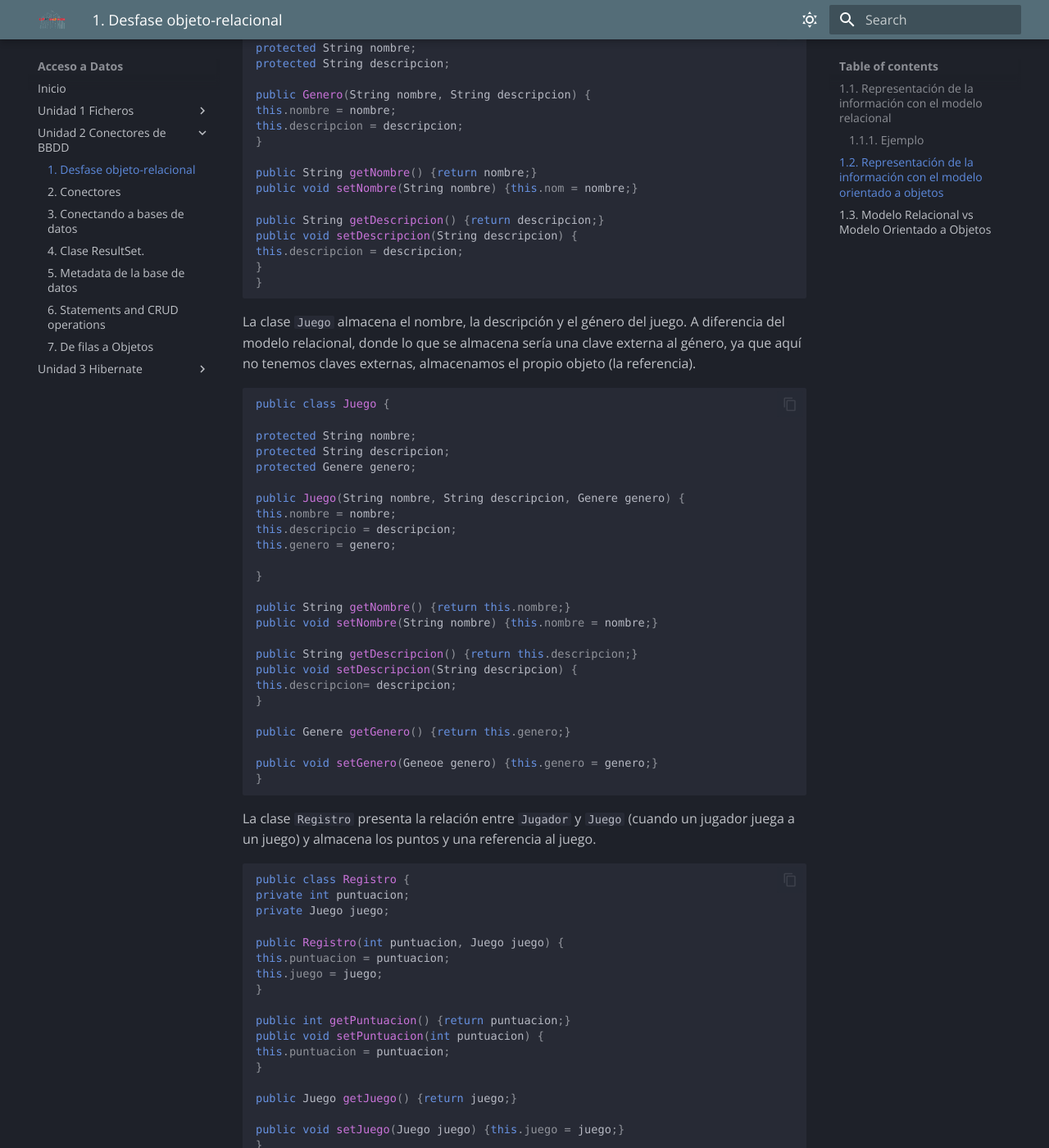
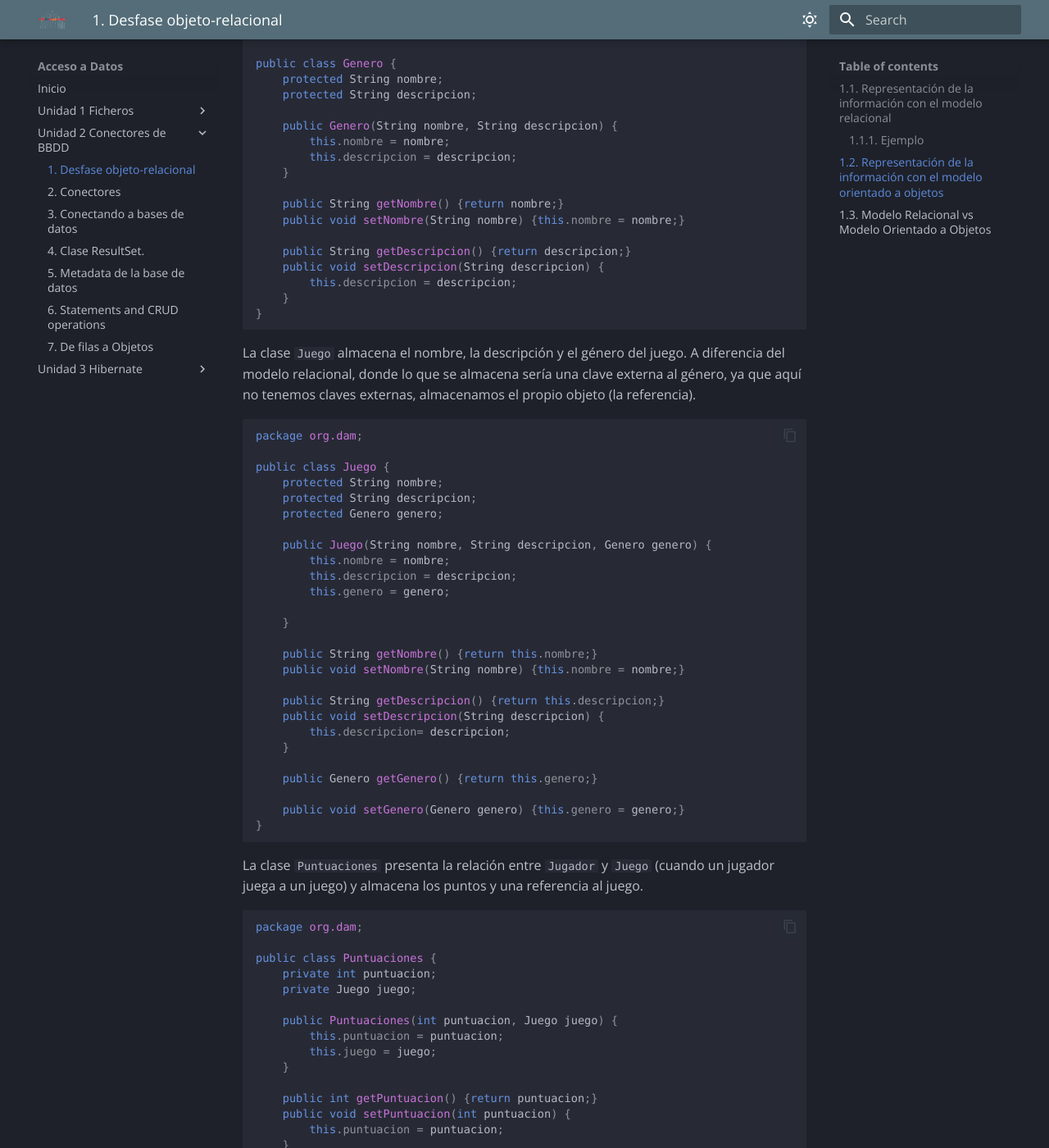
Before and after one commit to ManuEduGVA/ad, an MkDocs documentation site: the page built from docs/Unidad 2 Conectores de BBDD/1_Object_relational_impedance_mismatch.es.md, in a window 1280 px wide and 1400 px high, scrolled down 4660 px. Shown: the whole window at 82% size. Built offline with MkDocs 1.6.1 and Material for MkDocs 9.7.7, drawn with Linux system fonts in a browser that asks for light colours; some web fonts are replaced; some of the changed text lies outside the part shown.

Commit message:
Unidad 2. Operaciones CRUD. Ejemplos. código de clase

````diff
--- a/docs/Unidad 2 Conectores de BBDD/1_Object_relational_impedance_mismatch.es.md
+++ b/docs/Unidad 2 Conectores de BBDD/1_Object_relational_impedance_mismatch.es.md
@@ -116,75 +116,80 @@ Como podemos ver, tiene una estructura similar, a la que también hemos añadido
 La clase `Genere` es una clase POJO, que sólo almacena información (nombre y descripción del tipo de juego) e implementa getters y setters.
 
 ```java
+package org.dam;
+
 public class Genero {
-protected String nombre;
-protected String descripcion;
+    protected String nombre;
+    protected String descripcion;
 
-public Genero(String nombre, String descripcion) {
-this.nombre = nombre;
-this.descripcion = descripcion;
-}
+    public Genero(String nombre, String descripcion) {
+        this.nombre = nombre;
+        this.descripcion = descripcion;
+    }
 
-public String getNombre() {return nombre;}
-public void setNombre(String nombre) {this.nom = nombre;}
+    public String getNombre() {return nombre;}
+    public void setNombre(String nombre) {this.nombre = nombre;}
 
-public String getDescripcion() {return descripcion;}
-public void setDescripcion(String descripcion) {
-this.descripcion = descripcion;
-}
+    public String getDescripcion() {return descripcion;}
+    public void setDescripcion(String descripcion) {
+        this.descripcion = descripcion;
+    }
 }
 ```
 
 La clase `Juego` almacena el nombre, la descripción y el género del juego. A diferencia del modelo relacional, donde lo que se almacena sería una clave externa al género, ya que aquí no tenemos claves externas, almacenamos el propio objeto (la referencia).
 
 ```java
+package org.dam;
+
 public class Juego {
+    protected String nombre;
+    protected String descripcion;
+    protected Genero genero;
 
-protected String nombre;
-protected String descripcion;
-protected Genere genero;
+    public Juego(String nombre, String descripcion, Genero genero) {
+        this.nombre = nombre;
+        this.descripcion = descripcion;
+        this.genero = genero;
 
-public Juego(String nombre, String descripcion, Genere genero) {
-this.nombre = nombre;
-this.descripcio = descripcion;
-this.genero = genero;
+    }
 
-}
+    public String getNombre() {return this.nombre;}
+    public void setNombre(String nombre) {this.nombre = nombre;}
 
-public String getNombre() {return this.nombre;}
-public void setNombre(String nombre) {this.nombre = nombre;}
+    public String getDescripcion() {return this.descripcion;}
+    public void setDescripcion(String descripcion) {
+        this.descripcion= descripcion;
+    }
 
-public String getDescripcion() {return this.descripcion;}
-public void setDescripcion(String descripcion) {
-this.descripcion= descripcion;
-}
+    public Genero getGenero() {return this.genero;}
 
-public Genere getGenero() {return this.genero;}
-
-public void setGenero(Geneoe genero) {this.genero = genero;}
+    public void setGenero(Genero genero) {this.genero = genero;}
 }
 ```
 
-La clase `Registro` presenta la relación entre `Jugador` y `Juego` (cuando un jugador juega a un juego) y almacena los puntos y una referencia al juego.
+La clase `Puntuaciones` presenta la relación entre `Jugador` y `Juego` (cuando un jugador juega a un juego) y almacena los puntos y una referencia al juego.
 
 ```java
-public class Registro {
-private int puntuacion;
-private Juego juego;
+package org.dam;
 
-public Registro(int puntuacion, Juego juego) {
-this.puntuacion = puntuacion;
-this.juego = juego;
-}
+public class Puntuaciones {
+    private int puntuacion;
+    private Juego juego;
 
-public int getPuntuacion() {return puntuacion;}
-public void setPuntuacion(int puntuacion) {
-this.puntuacion = puntuacion;
-}
+    public Puntuaciones(int puntuacion, Juego juego) {
+        this.puntuacion = puntuacion;
+        this.juego = juego;
+    }
 
-public Juego getJuego() {return juego;}
+    public int getPuntuacion() {return puntuacion;}
+    public void setPuntuacion(int puntuacion) {
+        this.puntuacion = puntuacion;
+    }
 
-public void setJuego(Juego juego) {this.juego = juego;}
+    public Juego getJuego() {return juego;}
+
+    public void setJuego(Juego juego) {this.juego = juego;}
 }
 ```
 
@@ -192,30 +197,35 @@ public void setJuego(Juego juego) {this.juego = juego;}
 Y finalmente, la clase `Jugador` almacena el apodo y la fecha de registro para cada jugador, y después, un array con todos los juegos que el jugador ha jugado:
 
 ```java
+package org.dam;
+
+import java.util.Date;
+import java.util.Set;
+
 public class Jugador {
 
-private String nick;
-private Date fechaRegistro;
-private Set<Registro> puntuaciones;
+    private String nick;
+    private Date fechaRegistro;
+    private Set<Puntuaciones> puntuaciones;
 
-public Jugador(String nick, Date fechaRegistro) {
-this.nick = nick;
-this.fechaRegistro = fechaRegistro;
-}
+    public Jugador(String nick, Date fechaRegistro) {
+        this.nick = nick;
+        this.fechaRegistro = fechaRegistro;
+    }
 
-public String getNick() {return nick;}
-public void setNick(String nick) {this.nick = nick;}
+    public String getNick() {return nick;}
+    public void setNick(String nick) {this.nick = nick;}
 
-public Date getFechaRegistro() {return fechaRegistro;}
-public void setFechaRegistro(Date fechaRegistro) {
-this.fechaRegistro = fechaRegistro;
-}
+    public Date getFechaRegistro() {return fechaRegistro;}
+    public void setFechaRegistro(Date fechaRegistro) {
+        this.fechaRegistro = fechaRegistro;
+    }
 
-public Set getPuntuaciones() {return this.puntuaciones;}
-public void setPuntuacion(Juego juego, int puntuacion) {
-Registro registro = new Registro(puntuacion, juego);
-this.puntuaciones.add(registro);
-}
+    public Set getPuntuaciones() {return this.puntuaciones;}
+    public void setPuntuacion(Juego juego, int puntuacion) {
+        Puntuaciones registro = new Puntuaciones(puntuacion, juego);
+        this.puntuaciones.add(registro);
+    }
 }
 ```
 
````
